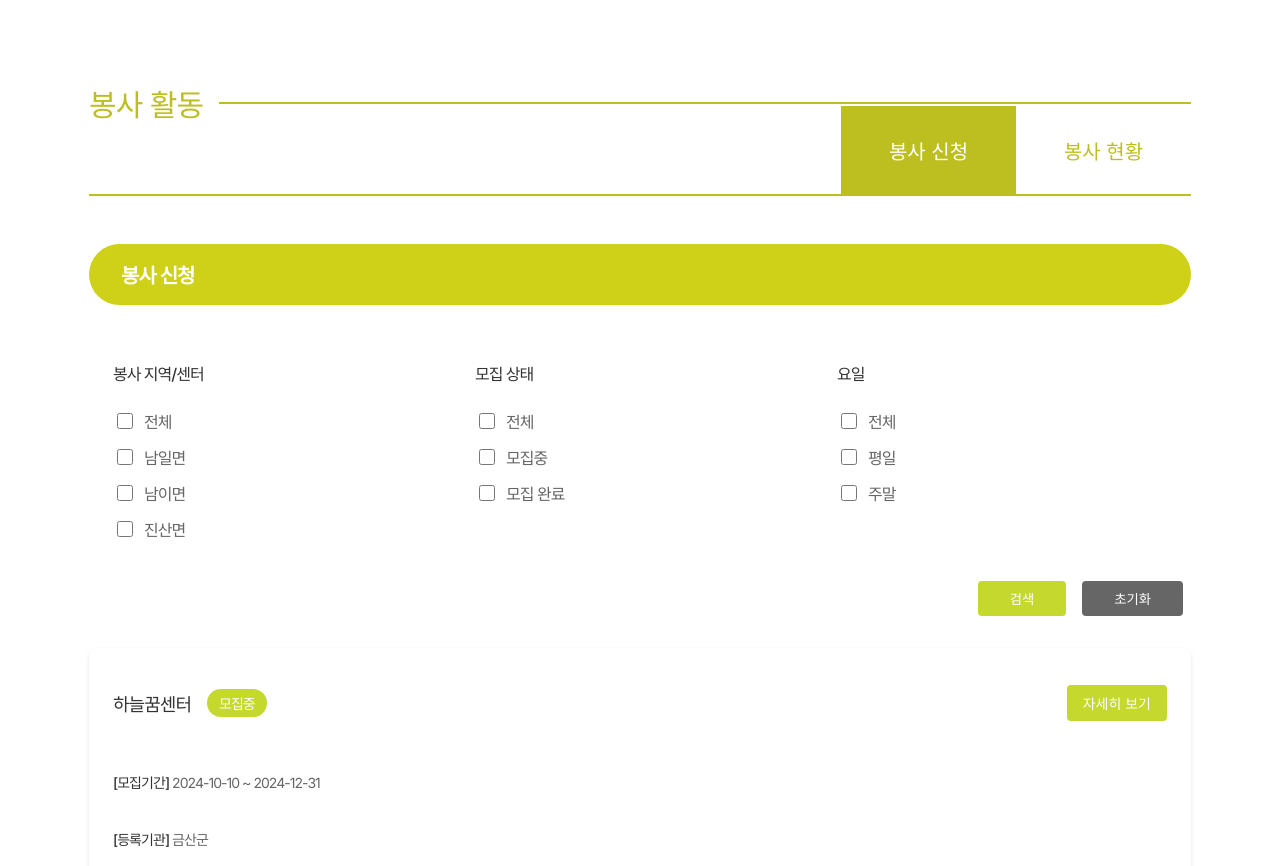
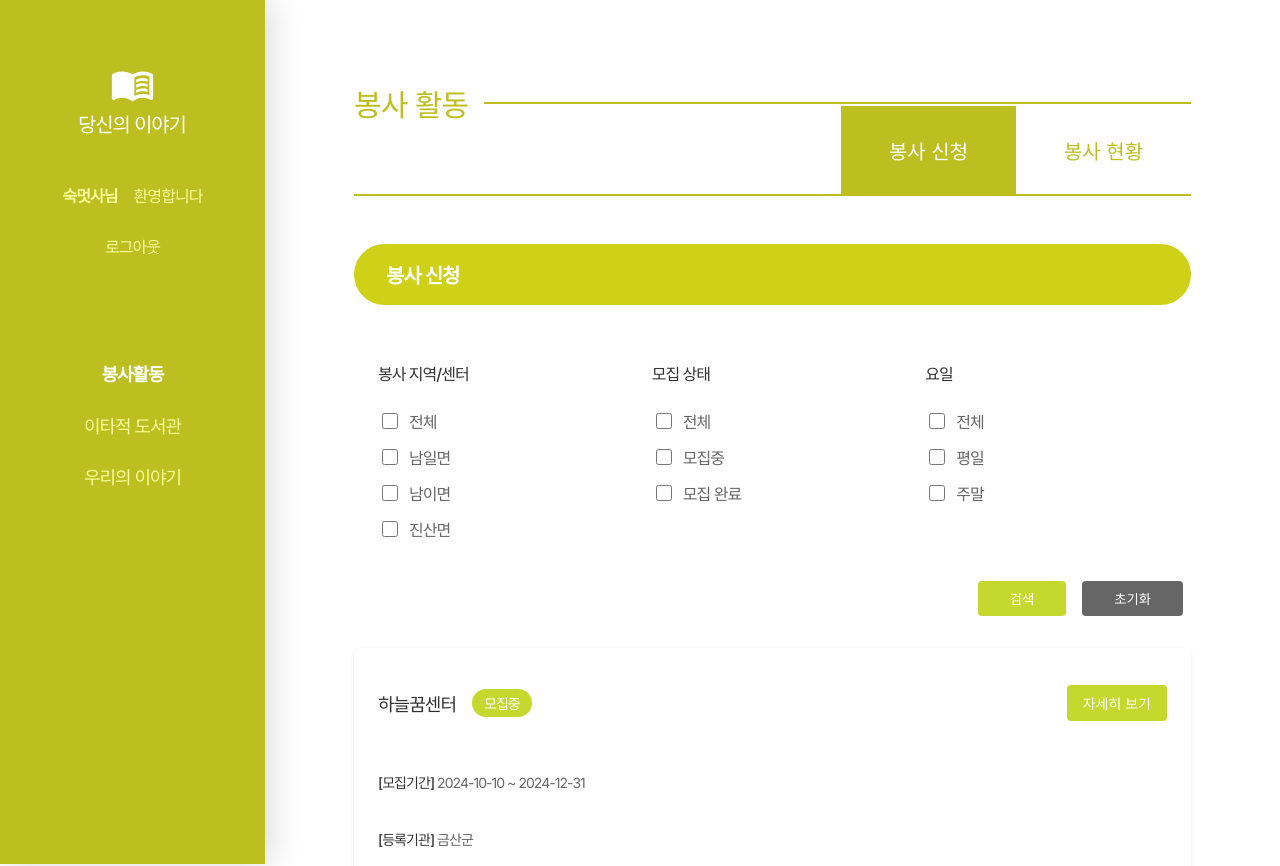
Before and after one commit to MINIPROJECT-yourstory/yourstory-FE, a React (Create React App) app in the folder yourstory/: page /volunteer in a window 1280 px wide. Shown: the top 866 px of the page. Built offline with nearby package versions, Linux system fonts and the light colour scheme.

Commit message:
Refactor: nav 리스트 배열 맵 함수 사용

```diff
--- a/yourstory/src/components/common/NavBar.jsx
+++ b/yourstory/src/components/common/NavBar.jsx
@@ -5,49 +5,51 @@ import LogoIcon from "../../assets/images/icon-logo.svg";
 import AlertModal from "./AlertModal";
 import SideMenu from "./SideMenu";
 
-const NavBar = () => {
+const NavBar = ({ pagename }) => {
   const navigate = useNavigate();
   const [isOpen, setIsOpen] = useState(false);
   const [activeMenu, setActiveMenu] = useState(null);
 
-  const toggleMenu = (menu) => {
+  const toggleActiveMenu = (menu) => {
     setActiveMenu((prevMenu) => (prevMenu === menu ? null : menu));
   };
+
+  const handleLogout = () => {
+    navigate("/login");
+  };
+
   localStorage.clear();
   //   연동 시 여기에서 회원 이름 조회
   localStorage.setItem("username", "숙멋사");
   const username = localStorage.getItem("username");
 
   return (
-    <div>
     <Wrapper>
-        <Logo src={LogoIcon} onClick={() => navigate("/")}></Logo>
+      <Logo src={LogoIcon} onClick={() => navigate("/")} />
       {username ? (
         <>
           <SubText>
-              <Name>숙멋사님</Name>
+            <Name>{username}님</Name>
             <Welcome>환영합니다</Welcome>
           </SubText>
-            <Logout style={{ visibility: "visible" }}>로그아웃</Logout>
+          <Logout onClick={handleLogout}>로그아웃</Logout>
           <NavList>
+            {["volunteer", "library", "story"].map((menu) => (
               <NavItem
-                $isActive={activeMenu === "volunteer"}
-                onClick={() => toggleMenu("volunteer")}
+                key={menu}
+                $isActive={activeMenu === menu}
+                $isSelected={pagename === menu}
+                onClick={() => toggleActiveMenu(menu)}
               >
-                <Menu>봉사활동</Menu>
+                <Menu>
+                  {menu === "volunteer"
+                    ? "봉사활동"
+                    : menu === "library"
+                    ? "이타적 도서관"
+                    : "우리의 이야기"}
+                </Menu>
               </NavItem>
-              <NavItem
-                $isActive={activeMenu === "library"}
-                onClick={() => toggleMenu("library")}
-              >
-                <Menu>이타적 도서관</Menu>
-              </NavItem>
-              <NavItem
-                $isActive={activeMenu === "story"}
-                onClick={() => toggleMenu("story")}
-              >
-                <Menu>우리의 이야기</Menu>
-              </NavItem>
+            ))}
           </NavList>
           {activeMenu && (
             <SideMenu isVisible={!!activeMenu} menu={activeMenu} />
@@ -56,38 +58,25 @@ const NavBar = () => {
       ) : (
         <>
           <SubText>
-              <PointerText onClick={() => navigate("/login")}>
-                로그인
-              </PointerText>
+            <PointerText onClick={() => navigate("/login")}>로그인</PointerText>
             <PointerText onClick={() => navigate("/register")}>
               회원가입
             </PointerText>
           </SubText>
           <Logout style={{ visibility: "hidden" }}>로그아웃</Logout>
           <NavList>
-              <NavItem>
-                <Menu onClick={() => setIsOpen(true)}>
-                  <AlertModal isOpen={isOpen} />
-                  봉사활동
-                </Menu>
+            {["봉사활동", "이타적 도서관", "우리의 이야기"].map(
+              (menu, index) => (
+                <NavItem key={index}>
+                  <Menu onClick={() => setIsOpen(true)}>{menu}</Menu>
                 </NavItem>
-              <NavItem>
-                <Menu onClick={() => setIsOpen(true)}>
-                  <AlertModal isOpen={isOpen} />
-                  이타적 도서관
-                </Menu>
-              </NavItem>
-              <NavItem>
-                <Menu onClick={() => setIsOpen(true)}>
-                  <AlertModal isOpen={isOpen} />
-                  우리의 이야기
-                </Menu>
-              </NavItem>
+              )
+            )}
           </NavList>
+          {isOpen && <AlertModal isOpen={isOpen} />}
         </>
       )}
     </Wrapper>
-    </div>
   );
 };
 
@@ -117,8 +106,10 @@ const NavList = styled.ul`
 
 const NavItem = styled.li`
   text-align: center;
-  font-weight: ${(props) => (props.$isActive ? "700" : "400")};
-  color: ${(props) => (props.$isActive ? "white" : "#fafc97")};
+  font-weight: ${({ $isActive, $isSelected }) =>
+    $isActive || $isSelected ? "700" : "400"};
+  color: ${({ $isActive, $isSelected }) =>
+    $isActive || $isSelected ? "white" : "#fafc97"};
 `;
 
 const Logo = styled.img`
--- a/yourstory/src/pages/Volunteer.js
+++ b/yourstory/src/pages/Volunteer.js
@@ -1,21 +1,25 @@
-import React from 'react';
-import styled from 'styled-components';
-import VolunteerHeader from '../components/volunteer/VolunteerHeader';
-import VolunteerFilter from '../components/volunteer/VolunteerFilter';
-import VolunteerList from '../components/volunteer/VolunteerList';
-
+import React from "react";
+import styled from "styled-components";
+import VolunteerHeader from "../components/volunteer/VolunteerHeader";
+import VolunteerFilter from "../components/volunteer/VolunteerFilter";
+import VolunteerList from "../components/volunteer/VolunteerList";
+import NavBar from "../components/common/NavBar";
 
 const VolunteerPage = () => {
   return (
-    <PageContainer>
-      <VolunteerHeader />
-      <VolunteerFilter />
-      <VolunteerList />
-    </PageContainer>
+    <>
+      <NavBar pagename={"volunteer"} />
+      <PageContainer>
+        <VolunteerHeader />
+        <VolunteerFilter />
+        <VolunteerList />
+      </PageContainer>
+    </>
   );
 };
 
 const PageContainer = styled.div`
+  margin-left: 265px;
   padding: 81px 89px;
 `;
 
```
Lines whose indentation alone changed are shown as unchanged.
